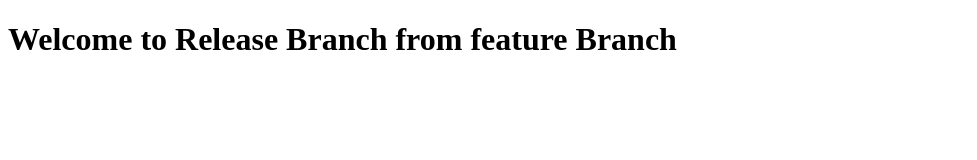
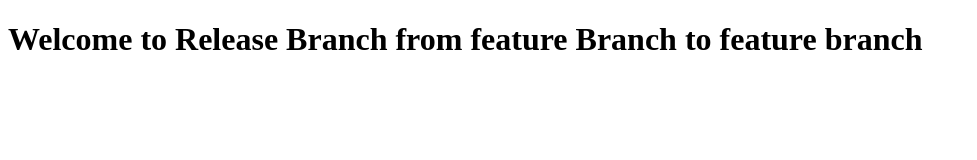
Before and after one commit to reddyfull/azurefunctions, a plain HTML site: page welcome.html in a window 1280 px wide. Shown: the whole page, without its empty margins (0-977 px from the left). Drawn offline with Linux system fonts and the light colour scheme.

Commit message:
feature request testrele

```diff
--- a/welcome.html
+++ b/welcome.html
@@ -4,6 +4,6 @@
     <title>Welcome to Test Page</title>
 </head>
 <body>
-<h1>Welcome to Release Branch from feature Branch</h1>
+<h1>Welcome to Release Branch from feature Branch to feature branch</h1>
 </body>
 </html>
```
Also changed, not shown: .github/workflows/feature-to-release-cicd.yml.
